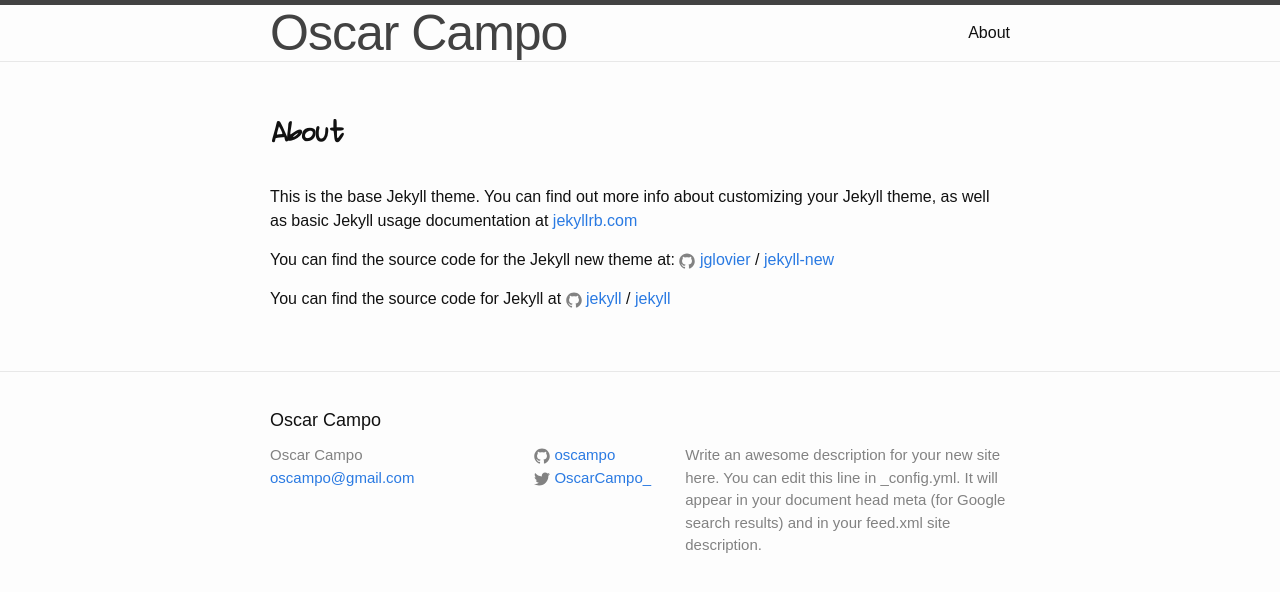
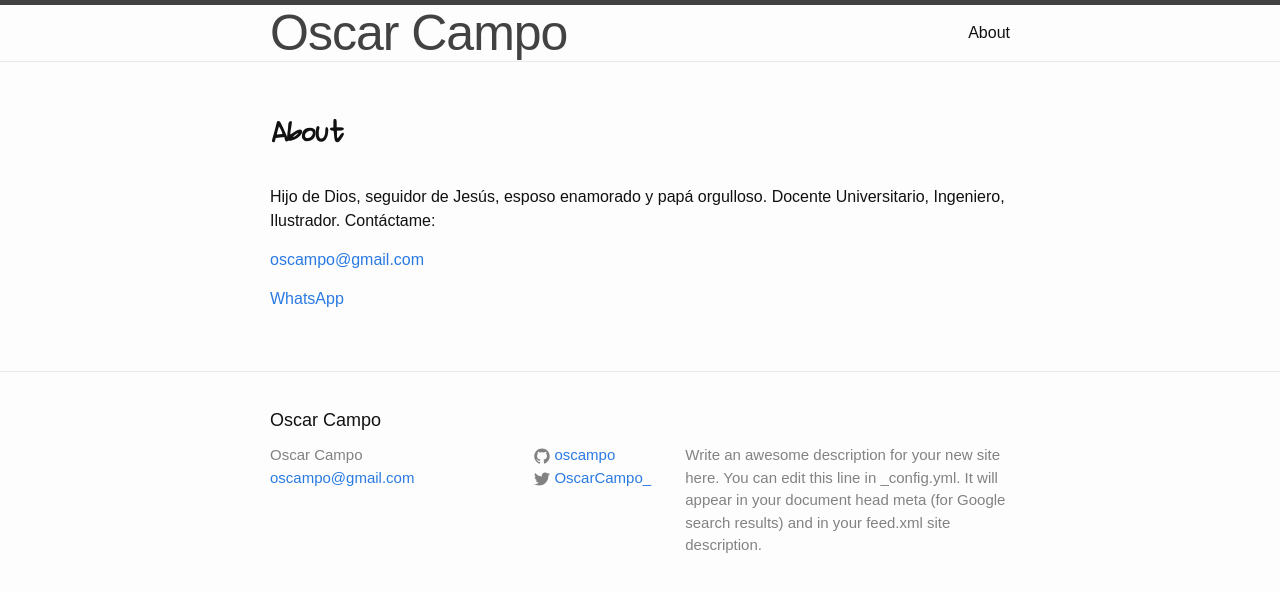
Before and after one commit to oscampo/oscampo.github.io, a Jekyll site: the page built from about.md, in a window 1280 px wide. Shown: the top 592 px of the page. Built offline with Jekyll 4.4.1, drawn with Linux system fonts in a browser that asks for light colours.

Commit message:
Update about.md

```diff
--- a/about.md
+++ b/about.md
@@ -4,12 +4,9 @@ title: About
 permalink: /about/
 ---
 
-This is the base Jekyll theme. You can find out more info about customizing your Jekyll theme, as well as basic Jekyll usage documentation at [jekyllrb.com](http://jekyllrb.com/)
+Hijo de Dios, seguidor de Jesús, esposo enamorado y papá orgulloso. Docente Universitario, Ingeniero, Ilustrador.
+Contáctame:
 
-You can find the source code for the Jekyll new theme at:
-{% include icon-github.html username="jglovier" %} /
-[jekyll-new](https://github.com/jglovier/jekyll-new)
+[oscampo@gmail.com](mailto:oscampo@gmail.com)
 
-You can find the source code for Jekyll at
-{% include icon-github.html username="jekyll" %} /
-[jekyll](https://github.com/jekyll/jekyll)
+[WhatsApp](https://wa.me/573044140340)
```
